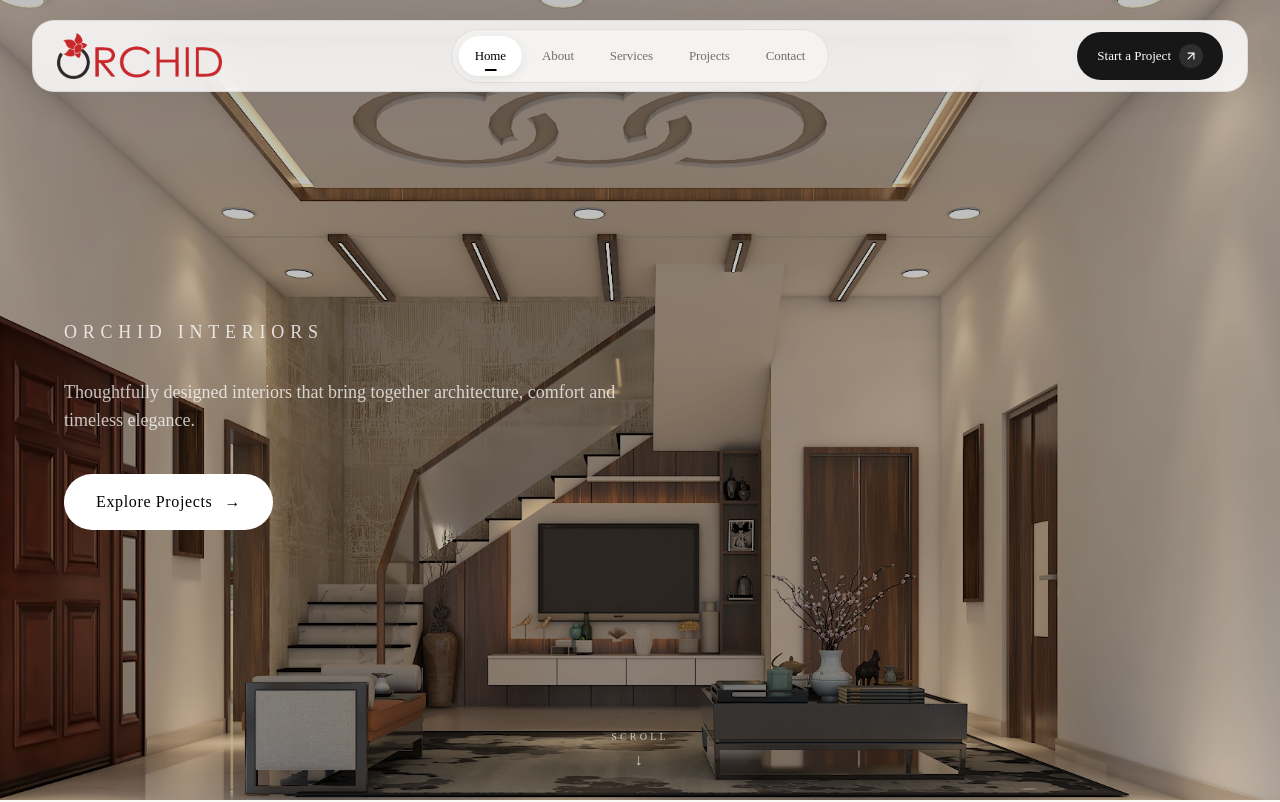
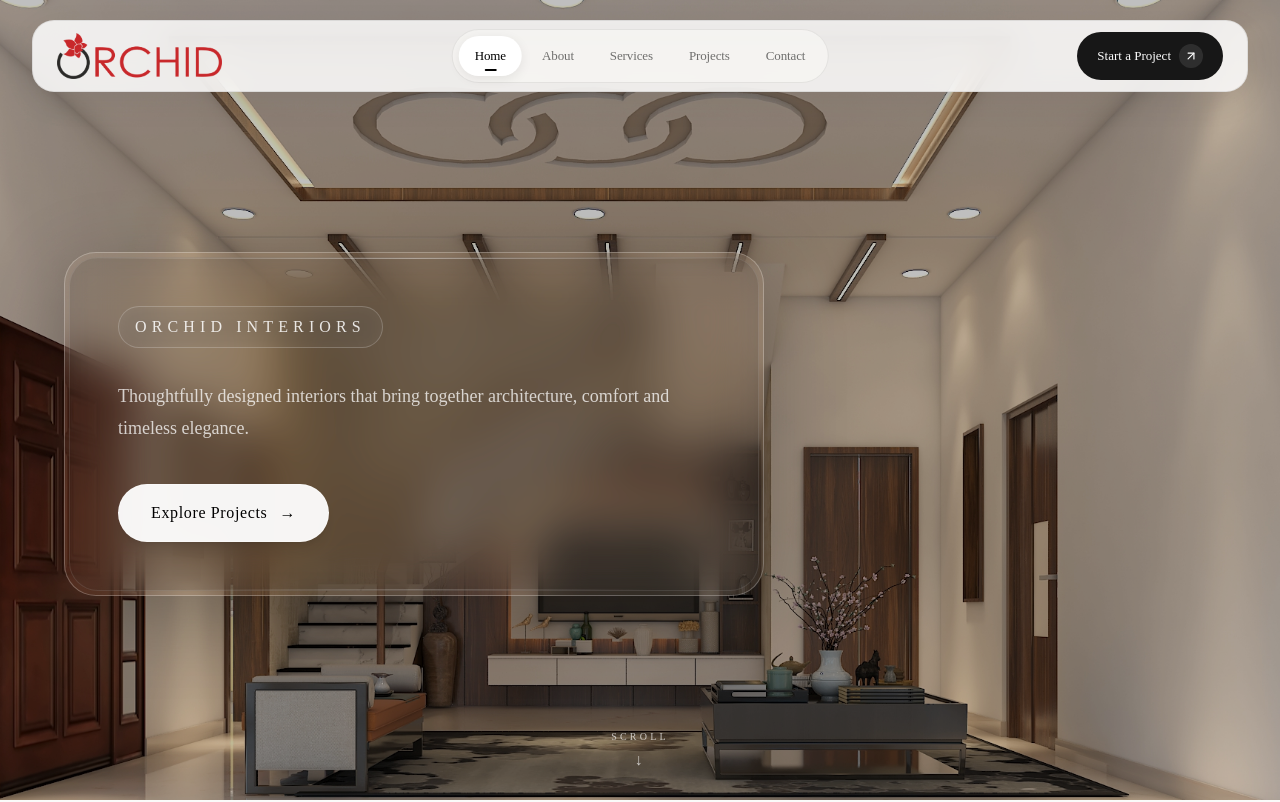
Before and after one commit to Sabarishalpha/ORCHID-INTERIORS, a Next.js app: page / in a window 1280 px wide. Shown: the top 802 px of the page. Built offline with nearby package versions, Linux system fonts and the light colour scheme; no server answers; a web font is replaced by a local one.

Commit message:
Update Hero.tsx

```diff
--- a/src/app/components/Hero.tsx
+++ b/src/app/components/Hero.tsx
@@ -62,17 +62,106 @@ export default function Hero() {
 
 {/* Hero Content */}
 <div className="relative z-10 mx-auto flex w-full max-w-7xl flex-1 items-center px-4 pb-16 pt-28 sm:px-6 md:px-10 lg:px-16">
-        <div className="max-w-[700px] text-left">
+  {/* Outer Glass Border */}
+  <div
+    data-hero-content
+    className="
+      relative
+      w-full
+      max-w-[700px]
+      rounded-[2rem]
+      border
+      border-white/25
+      bg-white/[0.04]
+      p-1
+      backdrop-blur-xl
+      backdrop-saturate-150
+      shadow-[0_20px_80px_rgba(0,0,0,0.25)]
+    "
+  >
+    {/* Inner Glass Border */}
+    <div
+      className="
+        relative
+        overflow-hidden
+        rounded-[1.8rem]
+        border
+        border-white/10
+        bg-black/[0.12]
+        p-6
+        backdrop-blur-md
+        sm:p-8
+        md:p-10
+        lg:p-12
+      "
+    >
+      {/* Subtle Glass Highlight */}
+      <div
+        className="
+          pointer-events-none
+          absolute
+          inset-x-0
+          top-0
+          h-px
+          bg-gradient-to-r
+          from-transparent
+          via-white/40
+          to-transparent
+        "
+        aria-hidden="true"
+      />
+
+      {/* =====================================================
+          HERO LABEL
+      ====================================================== */}
+
+      <div
+        className="
+          mb-8
+          inline-flex
+          rounded-full
+          border
+          border-white/20
+          bg-white/[0.06]
+          px-4
+          py-2
+          backdrop-blur-md
+        "
+      >
         <h3
           data-hero-label
-            className="mb-8 text-sm font-medium tracking-[0.32em] text-white/80 sm:text-base md:text-lg"
+          className="
+            text-xs
+            font-medium
+            tracking-[0.32em]
+            text-white/85
+            sm:text-sm
+            md:text-base
+          "
         >
           ORCHID INTERIORS
         </h3>
+      </div>
 
-          {/* <h1
+      {/* =====================================================
+          HERO TITLE
+      ====================================================== */}
+
+      {/*
+      <h1
         data-hero-title
-            className="max-w-[620px] text-[3.2rem] font-light leading-[0.88] tracking-[-0.06em] text-white sm:text-[4.2rem] md:text-[5.6rem] lg:text-[7rem] xl:text-[8rem]"
+        className="
+          max-w-[620px]
+          text-[3.2rem]
+          font-light
+          leading-[0.88]
+          tracking-[-0.06em]
+          text-white
+          sm:text-[4.2rem]
+          md:text-[5.6rem]
+          lg:text-[7rem]
+          xl:text-[8rem]
+        "
       >
         Crafting
         <br />
@@ -81,27 +170,99 @@ export default function Hero() {
         That Feel Like
         <br />
         Home
-          </h1> */}
+      </h1>
+      */}
+
+      {/* =====================================================
+          HERO DESCRIPTION
+      ====================================================== */}
 
       <p
         data-hero-description
-            className="mt-8 max-w-xl text-sm leading-7 text-white/75 sm:text-base md:text-lg"
+        className="
+          max-w-xl
+          text-sm
+          leading-7
+          text-white/75
+          sm:text-base
+          sm:leading-8
+          md:text-lg
+        "
       >
         Thoughtfully designed interiors that bring together architecture,
         comfort and timeless elegance.
       </p>
 
+      {/* =====================================================
+          HERO CTA
+      ====================================================== */}
+
       <div className="mt-10">
         <Link
           href="/projects"
           data-hero-cta
-              className="group inline-flex items-center gap-3 rounded-full bg-white px-6 py-3 text-sm font-medium tracking-[0.04em] text-black transition-all duration-300 hover:bg-black hover:text-white sm:px-8 sm:py-4 sm:text-base"
+          className="
+            group
+            inline-flex
+            items-center
+            gap-3
+            rounded-full
+            border
+            border-white/30
+            bg-white/95
+            px-6
+            py-3
+            text-sm
+            font-medium
+            tracking-[0.04em]
+            text-black
+            shadow-lg
+            transition-all
+            duration-500
+            hover:border-white
+            hover:bg-white
+            hover:shadow-2xl
+            sm:px-8
+            sm:py-4
+            sm:text-base
+          "
         >
           Explore Projects
-              <span aria-hidden="true" className="transition-transform duration-300 group-hover:translate-x-1">
+
+          <span
+            aria-hidden="true"
+            className="
+              inline-block
+              transition-transform
+              duration-300
+              group-hover:translate-x-1
+            "
+          >
             →
           </span>
         </Link>
+      </div>
+
+      {/* =====================================================
+          BOTTOM GLASS DETAIL
+      ====================================================== */}
+
+      <div
+        className="
+          pointer-events-none
+          absolute
+          bottom-0
+          left-1/2
+          h-px
+          w-[70%]
+          -translate-x-1/2
+          bg-gradient-to-r
+          from-transparent
+          via-white/20
+          to-transparent
+        "
+        aria-hidden="true"
+      />
     </div>
   </div>
 </div>
```
Lines whose indentation alone changed are shown as unchanged.
